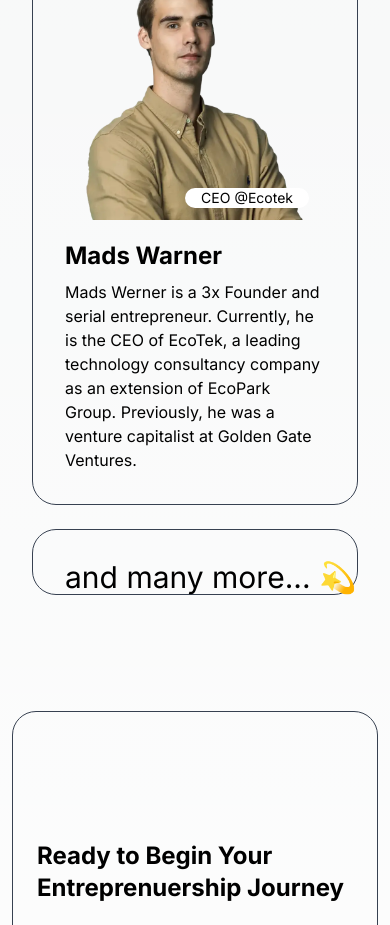
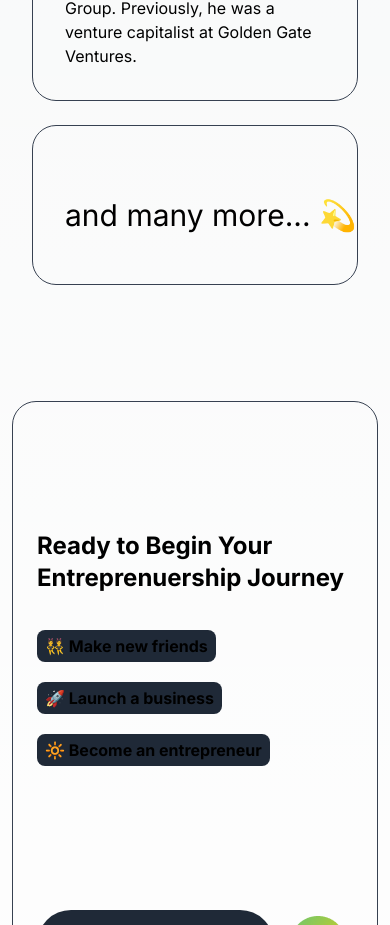
Before and after one commit to Danobentey/hellonext, a Next.js app: page / in a window 390 px wide. Shown: the part 7840-8765 px from the top of the page. Built offline with nearby package versions, Linux system fonts and the light colour scheme.

Commit message:
fix: mobile view

```diff
--- a/src/app/components/ProfileCard.jsx
+++ b/src/app/components/ProfileCard.jsx
@@ -2,8 +2,8 @@ import React from "react";
 
 const ProfileCard = ({ img, name, role, company, statement, more }) => {
   if (more) return (
-    <div className="relative border border-gray-700 rounded-3xl p-8">
-      <h2 className="text-3xl text-center absolute top-[45%] cursor-pointer">and many more... 💫</h2>
+    <div className="relative border border-gray-700 rounded-3xl min-h-40 p-8">
+      <h2 className="text-3xl  text-center absolute top-[45%] cursor-pointer">and many more... 💫</h2>
     </div>
   )
   return (
--- a/src/app/page.tsx
+++ b/src/app/page.tsx
@@ -126,7 +126,7 @@ export default function Home() {
       </header>
 
       <section>
-        <div className="mt-[90px] mb-9 mx-auto w-[90%] h-[590px] border border-gray-700 rounded-tl-[290px] rounded-bl-[50px] rounded-tr-[50px] rounded-br-[290px]">
+        <div className="mt-[90px] mb-9 mx-auto w-[90%] h-auto sm:h-[590px] border border-gray-700 rounded-tl-[290px] rounded-bl-[50px] rounded-tr-[50px] rounded-br-[290px]">
           <img
             src={ICONS.main_hero.src}
             alt="main"
```
